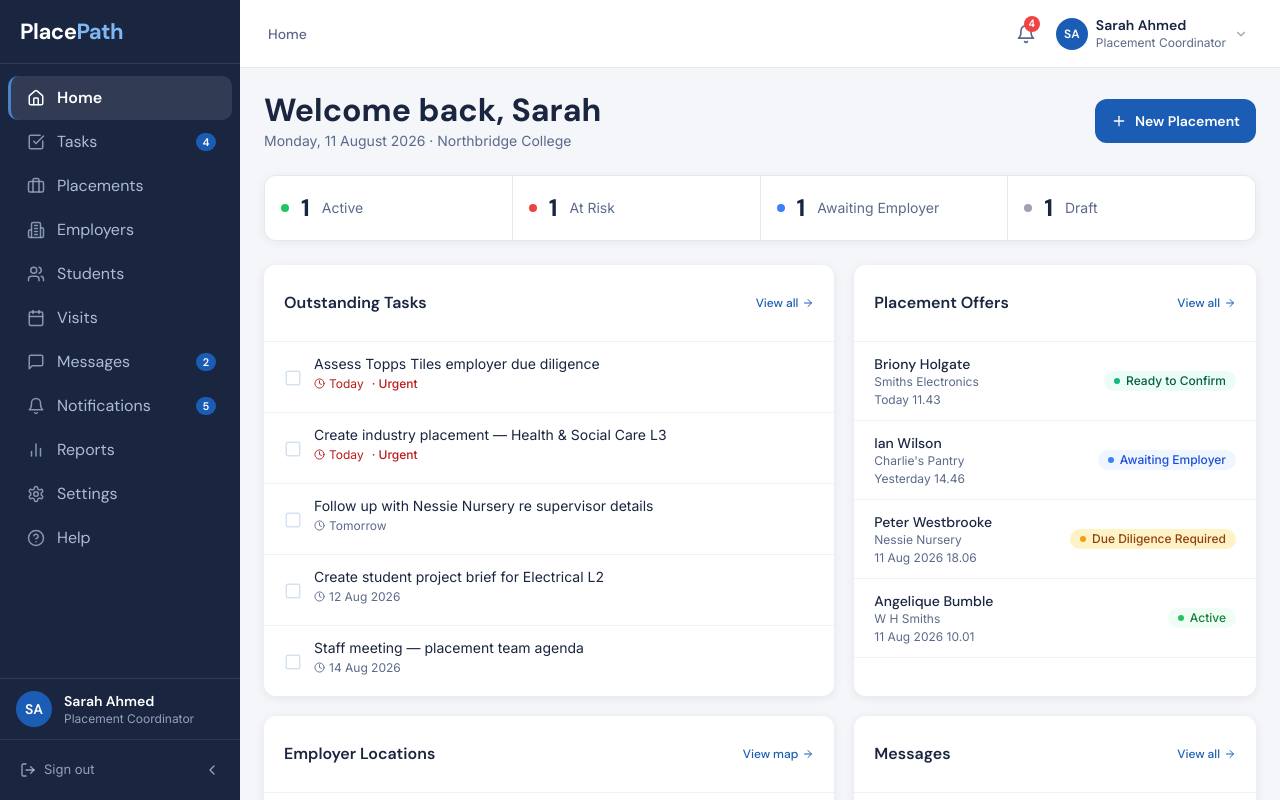
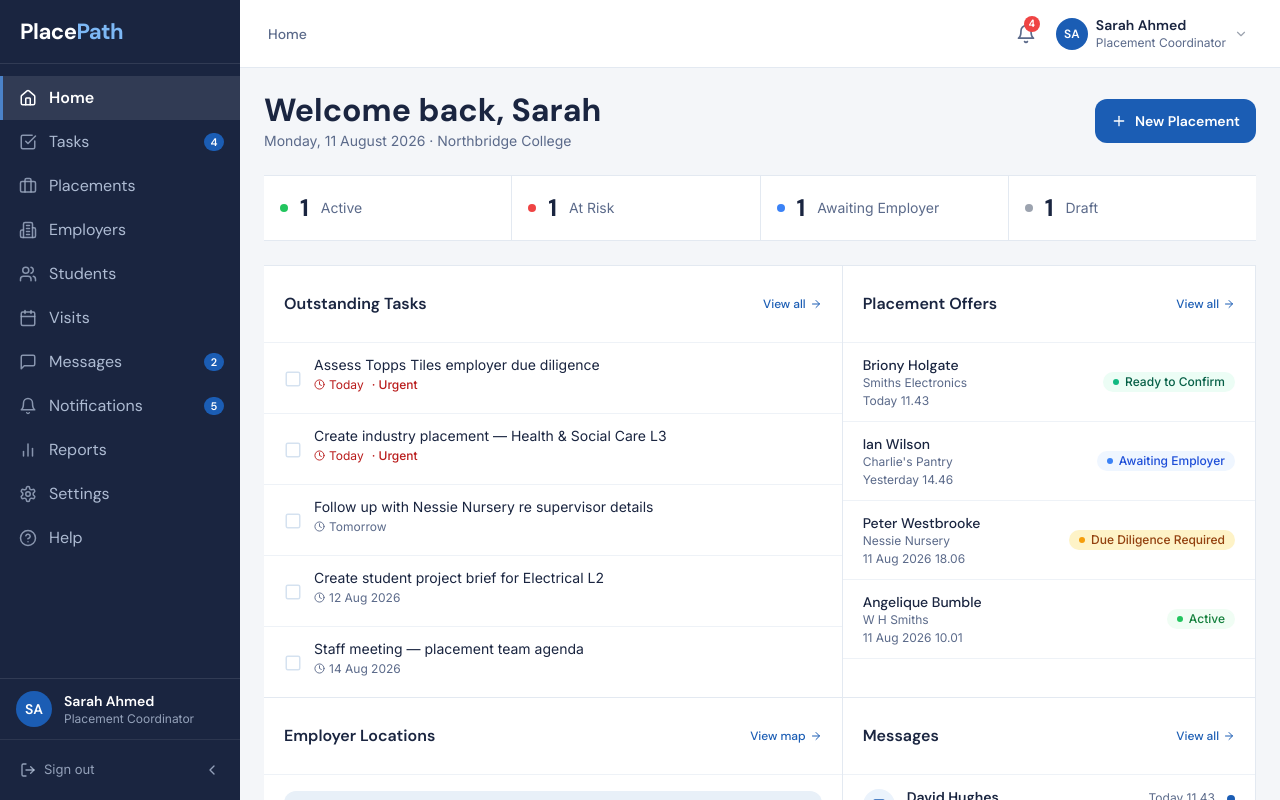
Before and after one commit to SophiePurewal/placepath-demo, a React (Vite) app: page / in a window 1280 px wide. Both pictures are taken after a click on the button "Sign in". Built offline with nearby package versions, Linux system fonts and the light colour scheme.

Commit message:
Restore flat navigation and section-based surfaces

```diff
--- a/src/index.css
+++ b/src/index.css
@@ -185,9 +185,9 @@ nav button:focus-visible {
 }
 
 nav .nav-btn {
-  width: calc(100% - 1rem);
-  margin-inline: 0.5rem;
-  border-radius: 10px;
+  width: 100%;
+  margin-inline: 0;
+  border-radius: 0;
 }
 
 /* ── Sidebar nav-link underline interaction ──────────────────────────────── */
@@ -254,9 +254,10 @@ textarea {
 /* White tiles lift off the #eef2f7 background via shadow — no outlines      */
 .ep-card {
   background: #ffffff;
-  border-radius: 12px;
+  border-radius: 0;
   box-shadow: none;
-  border: 1px solid #e3e9f1;
+  border: 0;
+  border-bottom: 1px solid #e3e9f1;
   overflow: hidden;
 }
 
@@ -264,8 +265,10 @@ textarea {
 .ep-panel {
   min-width: 0;
   background: #ffffff;
-  border-radius: 12px;
-  box-shadow: 0 2px 10px rgba(20, 35, 65, 0.08);
+  border-radius: 0;
+  border: 0;
+  border-bottom: 1px solid #e3e9f1;
+  box-shadow: none;
   overflow: hidden;
 }
 
@@ -273,8 +276,9 @@ textarea {
 .ep-dashboard-workspace {
   display: grid;
   grid-template-columns: 1fr;
-  gap: 1.25rem;
-  background: transparent;
+  gap: 0;
+  background: #ffffff;
+  border-top: 1px solid #e3e9f1;
 }
 
 .ep-section {
@@ -295,9 +299,11 @@ textarea {
   gap: 1px;
   padding: 0;
   background: #e3e9f1;
-  border: 1px solid #e3e9f1;
-  border-radius: 12px;
-  box-shadow: 0 2px 10px rgba(20, 35, 65, 0.06);
+  border: 0;
+  border-top: 1px solid #e3e9f1;
+  border-bottom: 1px solid #e3e9f1;
+  border-radius: 0;
+  box-shadow: none;
   overflow: hidden;
 }
 
@@ -310,8 +316,10 @@ textarea {
 .ep-toolbar {
   padding: 0.75rem;
   background: #ffffff;
-  border: 1px solid #e3e9f1;
-  border-radius: 12px;
+  border: 0;
+  border-top: 1px solid #e3e9f1;
+  border-bottom: 1px solid #e3e9f1;
+  border-radius: 0;
 }
 
 .ep-toolbar input {
@@ -324,6 +332,7 @@ textarea {
   }
   .ep-dashboard-workspace > .ep-panel {
     grid-column: span 6;
+    border-right: 1px solid #e3e9f1;
   }
   .ep-dashboard-workspace > .ep-panel:nth-child(1),
   .ep-dashboard-workspace > .ep-panel:nth-child(3) {
@@ -344,8 +353,8 @@ textarea {
   cursor: pointer;
 }
 .ep-card-interactive:hover {
-  box-shadow: 0 7px 20px rgba(20, 35, 65, 0.16);
-  transform: translateY(-1px);
+  box-shadow: inset 3px 0 0 #4b82c8;
+  transform: none;
 }
 @media (prefers-reduced-motion: reduce) {
   .ep-card-interactive:hover {
@@ -356,8 +365,10 @@ textarea {
 /* Lighter surface for stat strips and secondary panels */
 .ep-surface {
   background: #ffffff;
-  border-radius: 12px;
-  box-shadow: 0 2px 10px rgba(20, 35, 65, 0.08);
+  border-radius: 0;
+  border-top: 1px solid #e3e9f1;
+  border-bottom: 1px solid #e3e9f1;
+  box-shadow: none;
   overflow: hidden;
 }
 
@@ -367,9 +378,7 @@ textarea {
   }
   .ep-panel,
   .ep-card,
-  .ep-metric-grid {
-    border-radius: 10px;
-  }
+  .ep-metric-grid { border-radius: 0; }
 }
 
 /* ── Scrollbar ───────────────────────────────────────────────────────────── */
```
